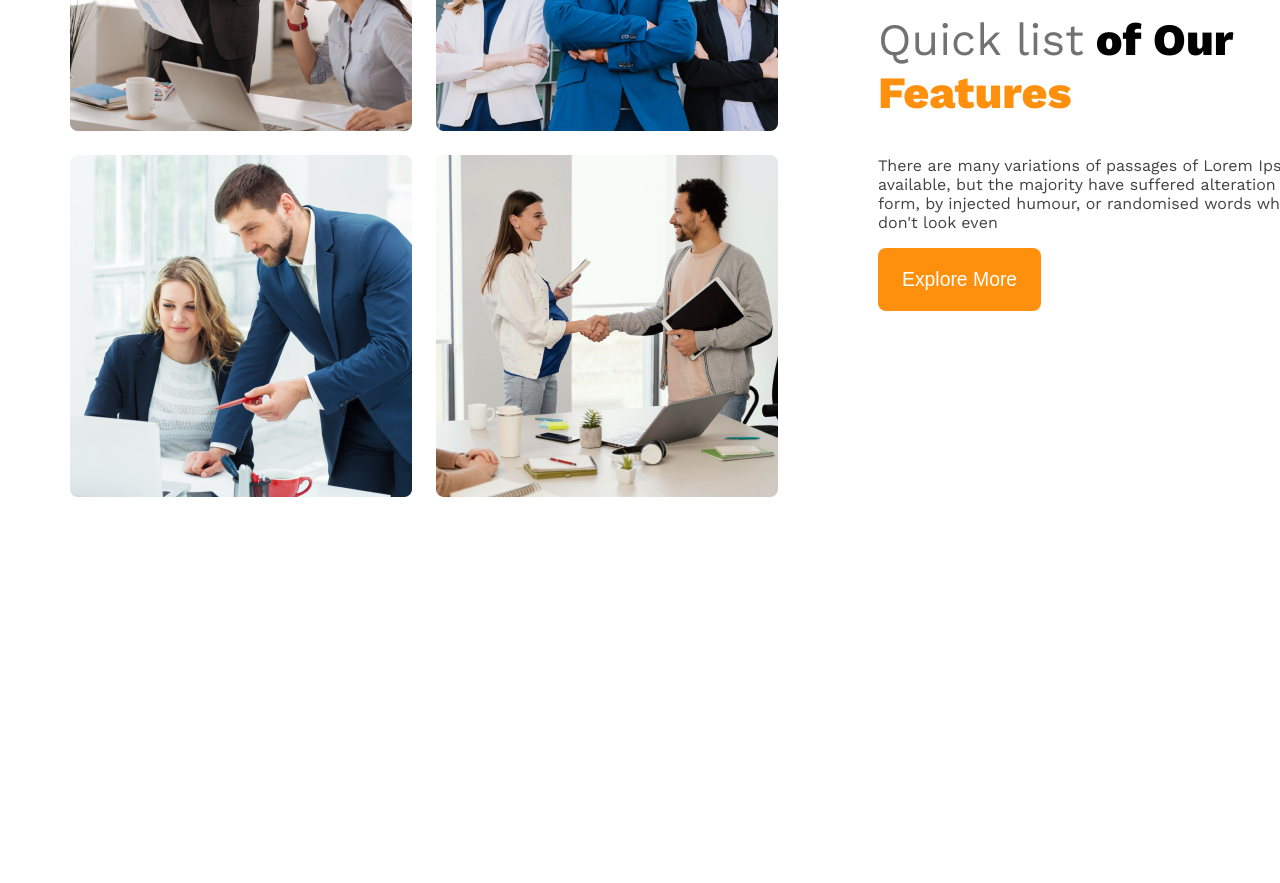
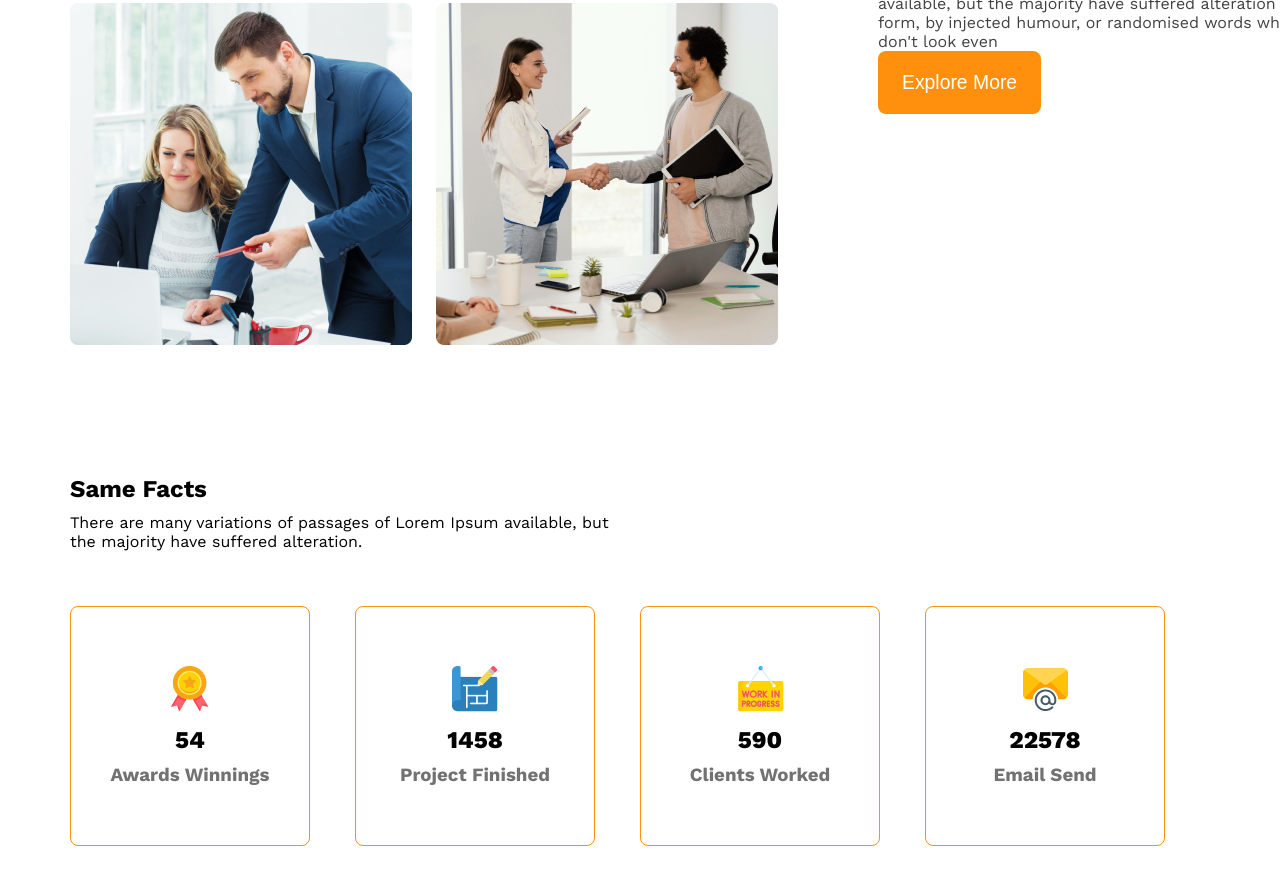
Before and after one commit to lvfahim/G3-Arkitak, a plain HTML site: page index.html in a window 1280 px wide. Shown: the part 1584-2467 px from the top of the page. Before the commit the page ends 2089 px from the top, so only its background shows below. Drawn offline with nearby package versions, Linux system fonts and the light colour scheme.

Commit message:
same is work is card it compleite

```diff
--- a/index.html
+++ b/index.html
@@ -30,7 +30,7 @@
         </div>
     </header>
     <main>
-        <!-- time section start -->
+        <!-- team section start -->
          <section class="team-section display-flex">
             <div class="team-img">
                 <img src="./images/team1.png" alt="" class="img-continar">
@@ -46,8 +46,49 @@
                 </div>
             </div>
          </section>
-        <!-- time section end -->
+        <!-- team section end -->
+        <!-- same facts start  -->
+         <section>
+            <div class="same-margin-button">
+                <h1 class="same-tial">Same Facts</h1>
+                <p class="dark2 same-p">There are many variations of passages of Lorem Ipsum available, but the majority have suffered alteration.</p>
+            </div>
+            <div class="same-card">
+                <div class="same-itam achive">
+                    <div>
+                      <img src="./images/icons/ribon.png" alt="" class="ribon1">
+                      <h1 class="card-number">54</h1>
+                      <h3 class="card-word">Awards Winnings</h3>
+                    </div>
+                </div>
+                <div class="same-itam achive">
+                    <div>
+                      <img src="./images/icons/projects.png" alt="" class="Project1">
+                      <h1 class="card-number">1458</h1>
+                      <h3 class="card-word">Project Finished</h3>
+                    </div>
+                </div>
+                <div class="same-itam achive">
+                    <div>
+                      <img src="./images/icons/customers.png" alt="" class="costomar">
+                      <h1 class="card-number">590</h1>
+                      <h3 class="card-word">Clients Worked</h3>
+                    </div>
+                </div>
+                <div class="same-itam achive">
+                    <div>
+                      <img src="./images/icons/email.png" alt="" class="eamil">
+                      <h1 class="card-number">22578</h1>
+                      <h3 class="card-word">Email Send</h3>
+                    </div>
+                </div>
+
+            </div>
+         </section>
+        <!-- same facts end -->
     </main>
-    <footer></footer>
+    <footer style="padding-bottom: 37px;">
+
+    </footer>
 </body>
 </html>
--- a/style/style.css
+++ b/style/style.css
@@ -1,3 +1,9 @@
+* {
+   box-sizing: border-box;
+   margin: 0;
+   padding: 0;
+}
+
 .work-sans-font {
   font-family: "Work Sans", sans-serif;
   font-optical-sizing: auto;
@@ -29,6 +35,7 @@
 
 .header{
 background-color: rgba(255, 144, 14, 0.1);
+padding-top: 37px;
 }
 .navbar{
  justify-content: space-between;
@@ -96,6 +103,46 @@ main > section{
    .team-discription{
     color: #424242;
    }
+   /* same facts */
+   .same-margin-button{
+    margin-bottom: 55px;
+   }
+   .same-margin-button h1{
+    margin-bottom: 10px;
+   }
+   .same-tital{
+    font-size: 2.8rem;
+    font-weight: bold;
+   }
+   .same-p{
+    width: 540px;
+   }
+   .same-card{
+    display: grid;
+    grid-template-columns: repeat(4, 1fr);
+   }
+   .same-itam{
+    border: 1px solid ;
+    border-color: #FF900E;
+    width: 240px;
+    height: 240px;
+    border-radius: 8px;
+    display: flex;
+    text-align: center;
+    justify-content: center;
+    align-items: center;
+   }
+   .card-number{
+    font-size: 1.5rem;
+    font-weight: 800;
+    margin-top: 10px;
+   }
+   .card-word{
+    color: #727272;
+    margin-top: 10px;
+   }
+
+
 
 /* mobile device responsive */
 @media screen and (max-width:576px) {
@@ -113,11 +160,24 @@ main > section{
     }
     .team-img{
     display: grid;
-    grid-template-columns: repeat(1, 1fr)
+    grid-template-columns: repeat(1, 1fr);
+    gap: 10px 5px;
     }
     .team-future{
         width: 100%;
         margin-left: 5px;
     }
+    .same-p{
+        width: 100%;
+    }
+     .same-card{
+     display: grid;
+     grid-template-columns: repeat(2, 1fr);
+     gap: 5px;
+   }
+    .same-itam{
+        width: 100%;
+        height: 100%;
+    }
 
 }
```
